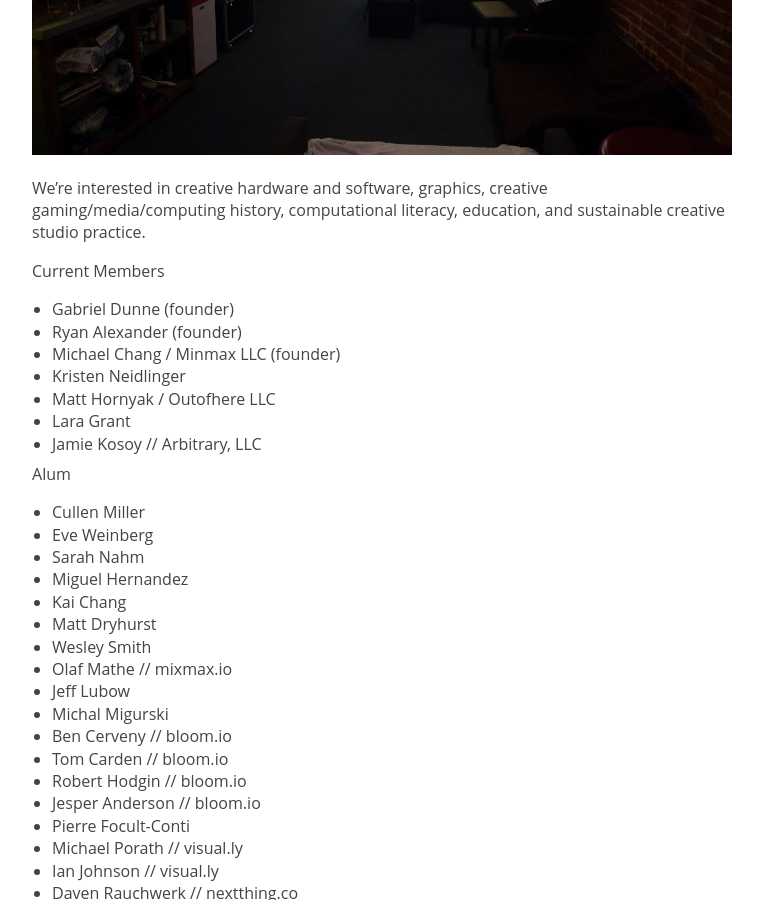
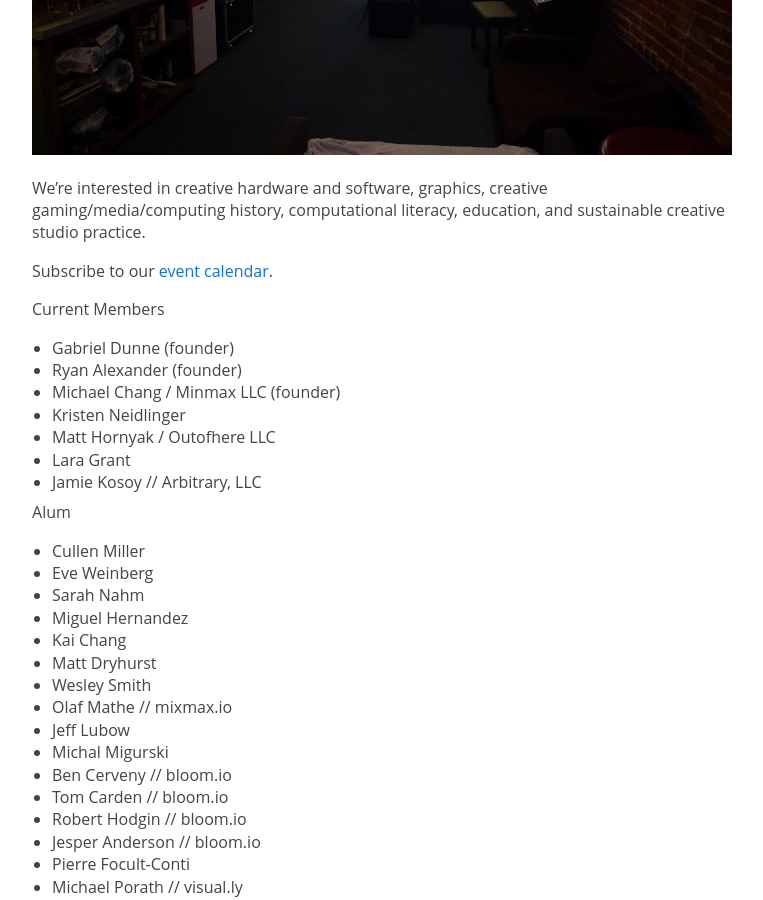
Before and after one commit to quilime/lab.shiny.ooo, a Jekyll site: the page built from about.md, in a window 1280 px wide and 900 px high, scrolled down 669 px. Shown: the whole window, without its empty margins (258-1021 px from the left). Built offline with Jekyll 4.4.1, drawn with Linux system fonts in a browser that asks for light colours; Markdown is read by kramdown in place of the engine named in the settings.

Commit message:
Added cal to about.

```diff
--- a/about.md
+++ b/about.md
@@ -10,6 +10,8 @@ ShinyLab is a shared studio/lab on Market St in San Francisco, CA founded in 201
 ![](media/shinylab1.png)
 
 We're interested in creative hardware and software, graphics, creative gaming/media/computing history, computational literacy, education, and sustainable creative studio practice.
+
+Subscribe to our [event calendar](https://calendar.google.com/calendar/embed?src=gip0jbfv4sf08fb1rq14moicnc%40group.calendar.google.com&ctz=America/Los_Angeles).
 
 Current Members
 
```
